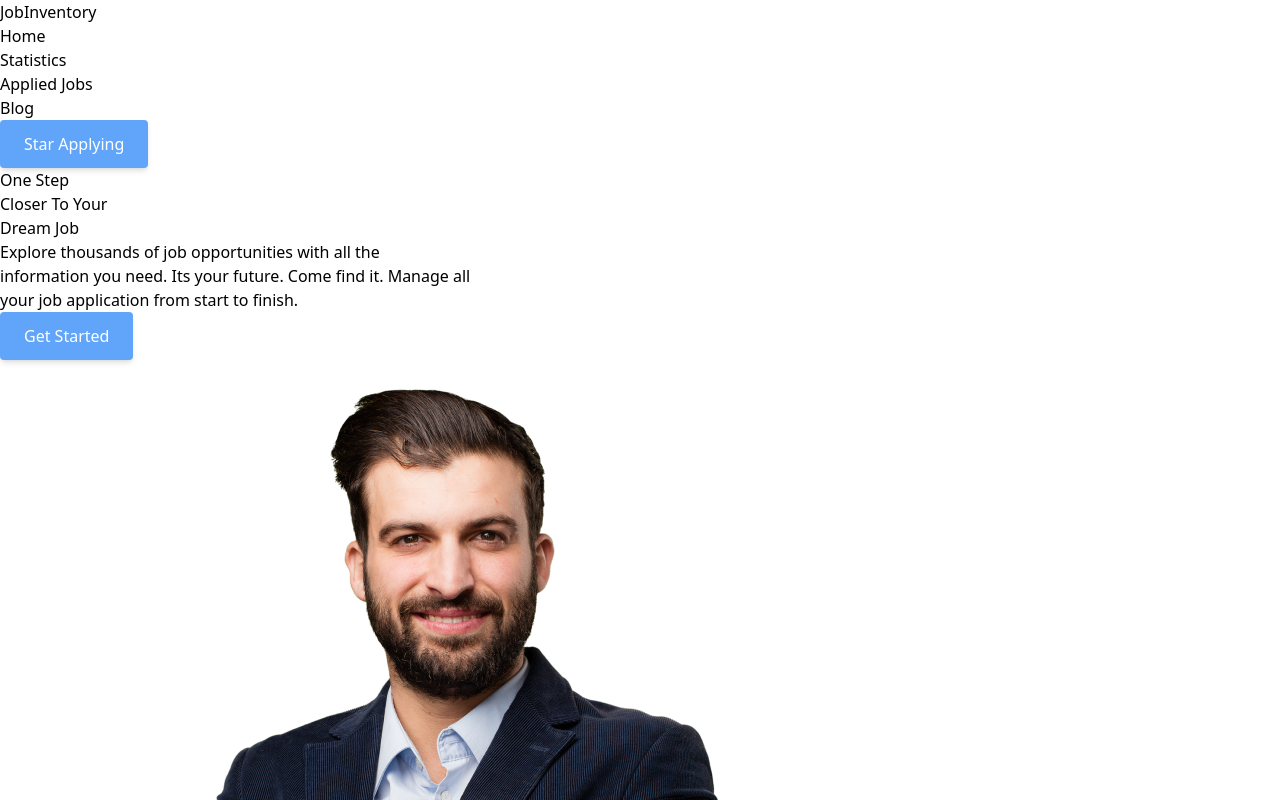
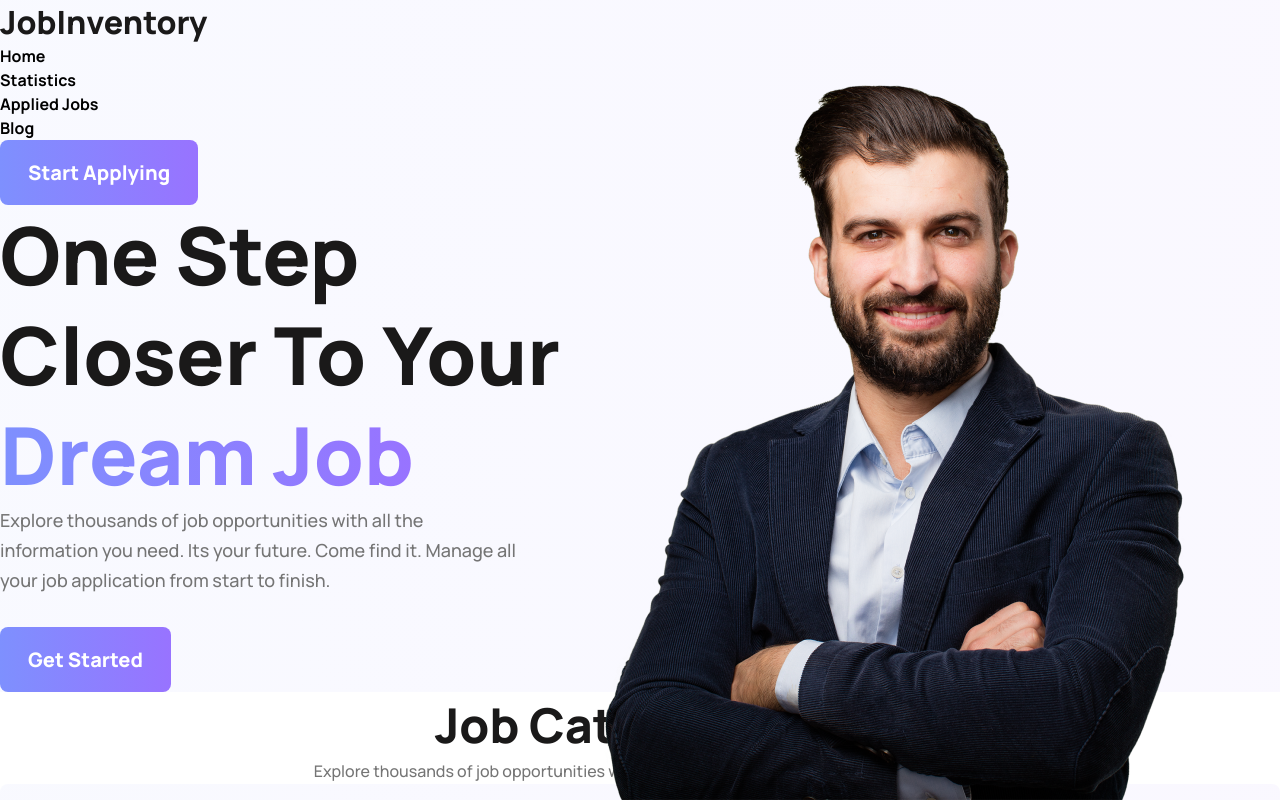
Before and after one commit to israt2022/carrer-hub, a React (Vite) app in the folder job-inventory/: page / in a window 1280 px wide. Shown: the top 800 px of the page. Built offline with nearby package versions, Linux system fonts and the light colour scheme.

Commit message:
footer start and style update

```diff
--- a/job-inventory/src/App.jsx
+++ b/job-inventory/src/App.jsx
@@ -1,14 +1,13 @@
 import React, { useEffect, useState } from 'react';
 import "../src/style.css";
 import { Outlet } from 'react-router-dom';
-import Header from './components/Header';
 import Home from './components/Home';
 
 const App = () => {
 
   return (
     <div>
-      <Header></Header>
+
       <Outlet>
         <Home />
       </Outlet>
--- a/job-inventory/src/components/FeaturedJobs.jsx
+++ b/job-inventory/src/components/FeaturedJobs.jsx
@@ -20,6 +20,10 @@ const FeaturedJobs = () => {
         <div className="featured-jobs-grid grid grid-cols-1 sm:grid-cols-2 lg:grid-cols-2 gap-6">
             {featuredJobs?.map(job => <SingleJob key={job.id} jobData={job}/>)}
         </div>
+
+        <div className="see-all-jobs-btn-container">
+            <button className="see-all-jobs">See All Jobs</button>
+        </div>
     </div>
  )
 }
--- /dev/null
+++ b/job-inventory/src/components/Footer.jsx
@@ -0,0 +1,26 @@
+import React from "react";
+
+const Footer = () => {
+    return(
+        <div className="footer-container flex flex-wrap flex-col items-center justify-between sm:flex-row">
+            <div className="flex-basis-40">
+                <div className="site-name">JobInventory</div>
+                <div className="site-des">There are many variations of passages of Lorem Ipsum , but the majority have suffered alteration in some form.</div>
+
+                <div className="social-links">
+                    <ul>
+                        <li><a href="#"><i></i></a></li>
+                        <li><a href="#"><i></i></a></li>
+                        <li><a href="#"><i></i></a></li>
+                    </ul>
+                </div>
+            </div>
+            <div className="flex-basis-15"></div>
+            <div className="flex-basis-15"></div>
+            <div className="flex-basis-15"></div>
+            <div className="flex-basis-15"></div>
+        </div>
+    )
+};
+
+export default Footer;
--- a/job-inventory/src/components/Header.jsx
+++ b/job-inventory/src/components/Header.jsx
@@ -8,9 +8,9 @@ const Header = () => {
   return (
     <div className='px-4 py-4 mx-auto sm:max-w-full lg:max-w-screen-xl md:px-24 lg:px-8'>
         <div className='relative flex items-center justify-between'>
-          <h1 className='text-xl font-bold'>JobInventory</h1>
+          <h1 className='header-site-name'>JobInventory</h1>
 
-          <ul className='items-center justify-around hidden space-x-8 lg:flex'>
+          <ul className='items-center justify-around hidden space-x-8 lg:flex nav-links'>
             <li>
               <NavLink to='/' className={({ isActive }) => (isActive ? 'text-blue-600' : '')}>
                 Home
@@ -33,7 +33,7 @@ const Header = () => {
             </li>
           </ul>
 
-          <button className='btn'>Star Applying</button>
+          <button className='start-applying-btn'>Start Applying</button>
       </div>
     </div>
 
--- a/job-inventory/src/components/Home.jsx
+++ b/job-inventory/src/components/Home.jsx
@@ -1,21 +1,26 @@
 import React from 'react';
 import Categories from './Categories';
 import FeaturedJobs from './FeaturedJobs';
+import Header from './Header';
+import Footer from './Footer';
 
 const Home = () => {
   return (
     <>
-    <div className=' flex gap-x-20 px-4 py-4 mx-auto sm:max-w-full lg:max-w-screen-xl md:px-24 lg:px-8'>
-        <div className='mr-8 my-7'>
-          <h1 className='text-6xl font-bold	tracking-wide'>One Step <br /> Closer To Your <br />
-          <span className='text-blue-400'>Dream Job</span></h1>
-          <p className='text-lg my-2.5'>Explore thousands of job opportunities with all the <br /> information you need. Its your future. Come find it. Manage all <br /> your job application from start to finish.</p>
-          <button className='btn'>Get Started</button>
+    <div className="head">
+    <Header/>
+        <div className='flex gap-x-20 px-4 py-4 mx-auto sm:max-w-full lg:max-w-screen-xl md:px-24 lg:px-8 relative'>
+            <div className='mr-8 my-7 w-1/2'>
+              <h1 className='hero-text'>One Step <br /> Closer To Your <br />
+              <span className='text-blue-400'>Dream Job</span></h1>
+              <p className='text-lg my-2.5 hero-sub-text'>Explore thousands of job opportunities with all the <br /> information you need. Its your future. Come find it. Manage all <br /> your job application from start to finish.</p>
+              <button className='get-startrd-btn'>Get Started</button>
+            </div>
+            <div className='hero-image w-1/2'>
+              <img className='w-100 mt-0' src="/assets/All Images/P3OLGJ1 copy 1.png" alt="" />
+            </div>
+
         </div>
-        <div>
-          <img className='h-96 mt-0' src="/assets/All Images/P3OLGJ1 copy 1.png" alt="" />
-        </div>
-
     </div>
 
     <section>
@@ -37,6 +42,8 @@ const Home = () => {
           <FeaturedJobs/>
       </div>
     </section>
+
+    <Footer/>
 </>
   );
 };
--- a/job-inventory/src/style.css
+++ b/job-inventory/src/style.css
@@ -105,7 +105,7 @@ p.category-section-subtitle {
 .view-details-btn {
     background: linear-gradient(90deg, #7E90FE 0%, #9873FF 100%);
     border-radius: 4px;
-    padding: 11px;
+    padding: 11px 18px;
     width: -moz-fit-content;
     width: fit-content;
     margin-top: 24px;
@@ -164,3 +164,99 @@ p.category-section-subtitle {
     line-height: 27px;
     color: #757575;
 }
+
+.see-all-jobs-btn-container {
+    margin-top: 40px;
+    display: flex;
+    justify-content: center;
+}
+
+button.see-all-jobs {
+    background: linear-gradient(90deg, #7E90FE 0%, #9873FF 100%);
+    border-radius: 8px;
+    font-family: 'Manrope';
+    font-style: normal;
+    font-weight: 800;
+    font-size: 20px;
+    line-height: 27px;
+    color: #FFFFFF;
+    padding: 19px 28px;
+}
+
+.hero-text {
+    font-family: 'Manrope';
+    font-style: normal;
+    font-weight: 800;
+    font-size: 80px;
+    line-height: 100px;
+    color: #1A1919;
+}
+
+.hero-text > span {
+    background: linear-gradient(90deg, #7E90FE 0%, #9873FF 100%);
+    -webkit-background-clip: text;
+    -webkit-text-fill-color: transparent;
+    background-clip: text;
+    text-fill-color: transparent;
+}
+
+.get-startrd-btn {
+    background: linear-gradient(90deg, #7E90FE 0%, #9873FF 100%);
+    border-radius: 8px;
+    font-family: 'Manrope';
+    font-style: normal;
+    font-weight: 800;
+    font-size: 20px;
+    line-height: 27px;
+    color: #FFFFFF;
+    padding: 19px 28px;
+    margin-top: 32px;
+}
+
+.hero-sub-text {
+    font-family: 'Manrope';
+    font-style: normal;
+    font-weight: 500;
+    font-size: 18px;
+    line-height: 30px;
+    color: #757575;
+}
+
+.start-applying-btn {
+    background: linear-gradient(90deg, #7E90FE 0%, #9873FF 100%);
+    border-radius: 8px;
+    font-family: 'Manrope';
+    font-style: normal;
+    font-weight: 800;
+    font-size: 20px;
+    line-height: 27px;
+    color: #FFFFFF;
+    padding: 19px 28px;
+}
+
+.head {
+    background: linear-gradient(90deg, rgba(126, 144, 254, 0.05) 0%, rgba(152, 115, 255, 0.05) 100%);
+}
+
+
+.hero-image {
+    position: absolute;
+    bottom: 0;
+    right: 0;
+}
+.header-site-name{
+    font-family: 'Manrope';
+font-style: normal;
+font-weight: 800;
+font-size: 32px;
+line-height: 44px;
+color: #1A1919;
+}
+
+.nav-links li a {
+    font-family: 'Manrope';
+    font-style: normal;
+    font-weight: 700;
+    font-size: 16px;
+    line-height: 22px;
+}
```
